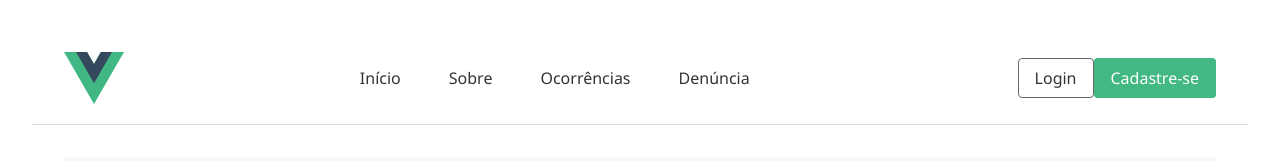
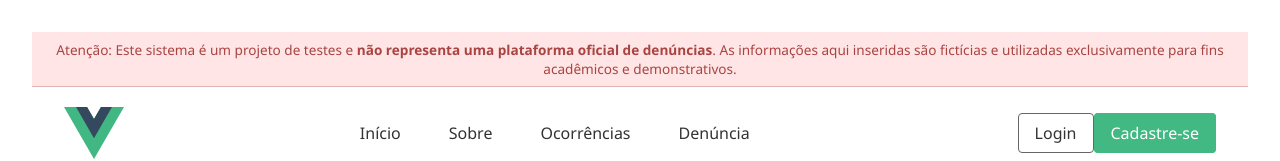
Before and after one commit to stefanybeacides/watchCar, a Vue app in the folder frontend/: page / in a window 1280 px wide. Shown: the top 161 px of the page. Built offline with nearby package versions, Linux system fonts and the light colour scheme.

Commit message:
Ajustes e de avuiso.

```diff
--- a/frontend/src/App.vue
+++ b/frontend/src/App.vue
@@ -75,6 +75,11 @@ const fecharMenu = () => {
 
 <template lang="pug">
 div.layout
+  div.alerta-sistema
+    p Atenção: Este sistema é um projeto de testes e
+      strong não representa uma plataforma oficial de denúncias
+      | . As informações aqui inseridas são fictícias e utilizadas exclusivamente para fins acadêmicos e demonstrativos.
+
   header.navbar
     .container
       // Logo
@@ -395,4 +400,13 @@ body {
     text-align: left;
   }
 }
+
+.alerta-sistema {
+  background-color: #ffe5e5;
+  color: #a94442;
+  padding: 0.5rem 1rem;
+  text-align: center;
+  font-size: 0.85rem;
+  border-bottom: 1px solid #e0b4b4;
+}
 </style>
--- a/frontend/src/views/components/ModalDetalhes.vue
+++ b/frontend/src/views/components/ModalDetalhes.vue
@@ -61,7 +61,7 @@
               br
               span.data Data: {{ new Date(acao.dataAcao).toLocaleString('pt-BR') }}
               br
-              span.responsavel Responsável: {{ responsavel.username }}
+              span.responsavel Responsável: {{ acao.nomeResponsavel }}
           p(v-else) Nenhuma ação de investigação registrada.
 
       footer.modal-footer
--- a/frontend/src/views/components/ModalEditar.vue
+++ b/frontend/src/views/components/ModalEditar.vue
@@ -56,8 +56,10 @@
           label Tipo de Ação:
           select(v-model="novoDetalhe.tipoAcao")
             option(value="") Selecione
-            option(value="INVESTIGACAO") Investigação
+            option(value="INVESTIGACAO") Investigação DP
             option(value="ACOMPANHAMENTO") Acompanhamento
+            option(value="Solucionado") Solucionar
+            option(value="Arquivado") Arquivado
             option(value="OUTRO") Outro
 
           label Descrição da Ação:
```
Also changed, not shown: 2 other files (tests, documents, lock files or other folders).
